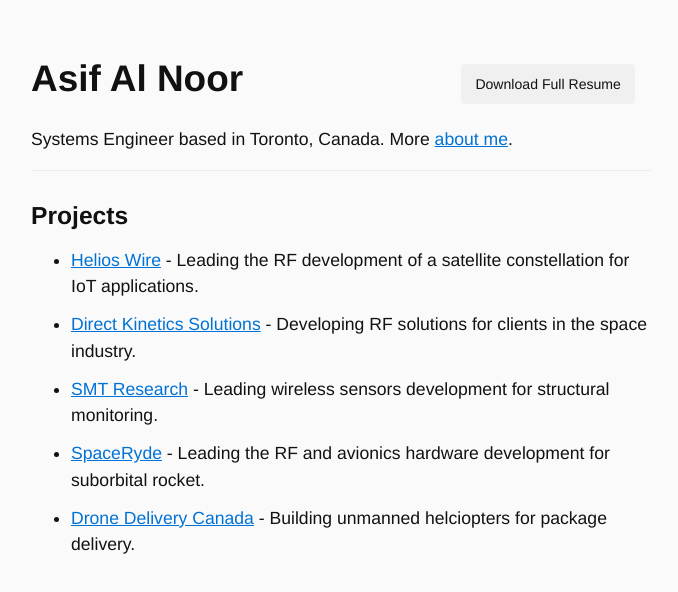
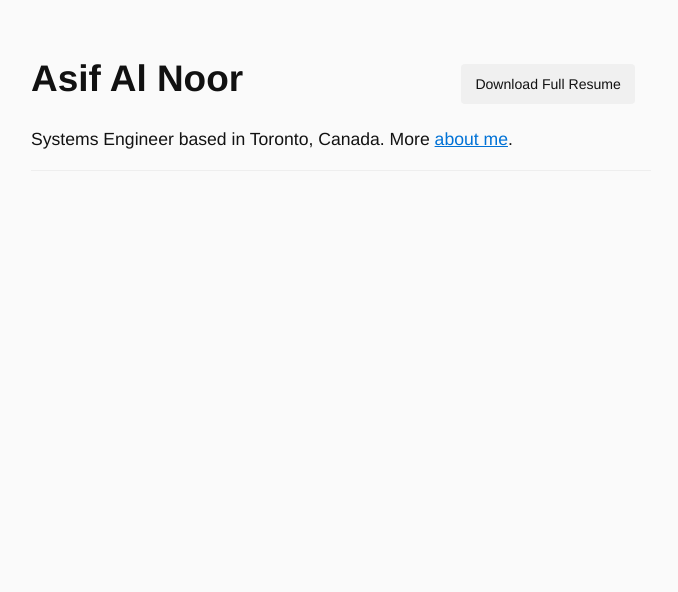
Before and after one commit to roonlafisa/roonlafisa.github.io, a plain HTML site: page index.html in a window 1280 px wide. Shown: the whole page, without its empty margins (299-977 px from the left). Drawn offline with Linux system fonts and the light colour scheme.

Commit message:
Update index.html

```diff
--- a/index.html
+++ b/index.html
@@ -16,26 +16,6 @@
 
   <hr />
 
-  <h2>Projects</h2>
-  <ul>
-    <li>
-      <a class="post-link" href="projects/helios-wire.html">Helios Wire</a> - Leading the RF development of a satellite constellation for IoT applications.
-    </li>
-    <li>
-        <a class="post-link" href="projects/direct-kinetics-solutions.html">Direct Kinetics Solutions</a> - Developing RF solutions for clients in the space industry.
-      </li>
-    <li>
-      <a class="post-link" href="projects/smt-research.html">SMT Research</a> - Leading wireless sensors development for structural monitoring.
-    </li>
-    <li>
-      <a class="post-link" href="projects/spaceryde.html">SpaceRyde</a> - Leading the RF and avionics hardware development for suborbital rocket.
-    </li>
-    <li>
-      <a class="post-link" href="projects/drone-delivery-canada.html">Drone Delivery Canada</a> - Building unmanned helciopters for package delivery.
-    </li>
-  </ul>
-
-
 
 
 </body>
```
